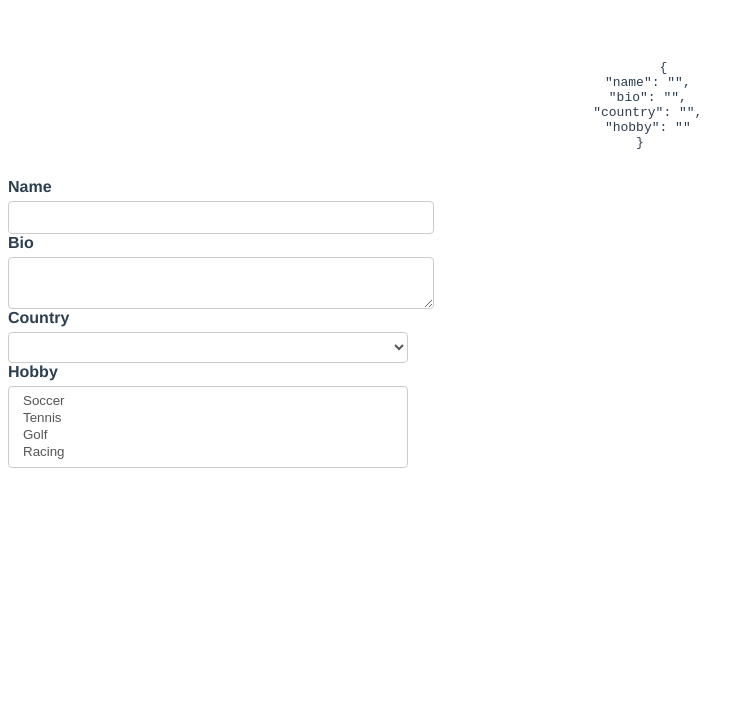
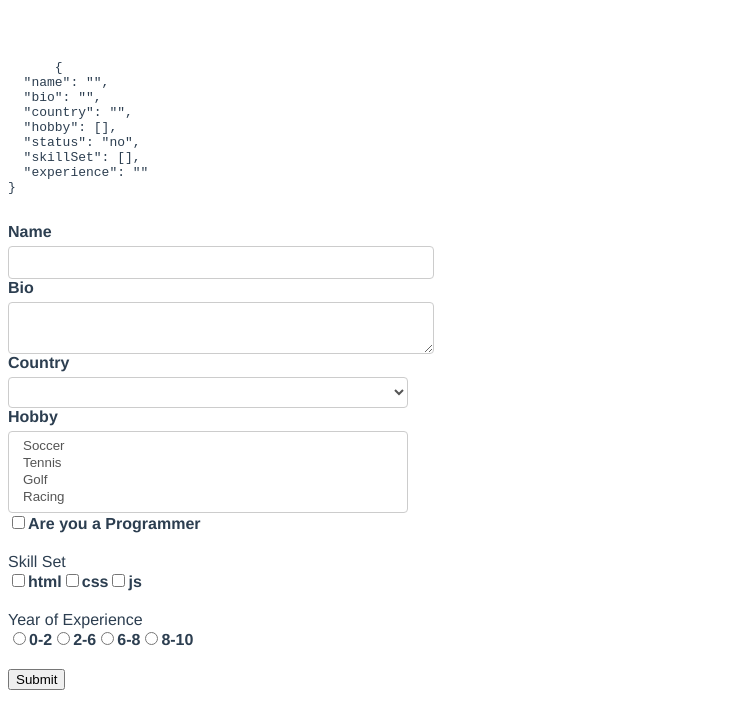
Before and after one commit to mbrianwebsite/learn-vuejs3, a Vue app in the folder hello-world/: page / in a window 1280 px wide. Shown: the top 728 px of the page, without its empty margins (0-754 px from the left). Built offline with nearby package versions, Linux system fonts and the light colour scheme.

Commit message:
FORM HANDLING 2

```diff
--- a/hello-world/src/App.vue
+++ b/hello-world/src/App.vue
@@ -6,7 +6,7 @@
       {{ JSON.stringify(formValue, null, 2) }}
     </pre>
   </div>
-  <form>
+  <form @submit="submitForm">
     <div>
       <label for="name">Name</label>
       <input type="text" id="name" v-model="formValue.name" />
@@ -17,7 +17,7 @@
     </div>
     <div>
       <label for="country">Country</label>
-      <select type="text" id="country" v-model="formValue.country">
+      <select id="country" v-model="formValue.country">
         <option value="Indonesia">Indonesia</option>
         <option value="Saudi Arabia">Saudi Arabia</option>
         <option value="United State">United State</option>
@@ -33,6 +33,52 @@
         <option value="Racing">Racing</option>
       </select>
     </div>
+    <div>
+      <input
+        type="checkbox"
+        id="status"
+        v-model="formValue.status"
+        true-value="yes"
+        false-value="no"
+      />
+      <label for="status">Are you a Programmer</label>
+    </div>
+    <div>
+      <div>Skill Set</div>
+      <input
+        type="checkbox"
+        id="html"
+        value="html"
+        v-model="formValue.skillSet"
+      />
+      <label for="html">html</label>
+      <input
+        type="checkbox"
+        id="css"
+        value="css"
+        v-model="formValue.skillSet"
+      />
+      <label for="css">css</label>
+      <input type="checkbox" id="js" value="js" v-model="formValue.skillSet" />
+      <label for="js">js</label>
+    </div>
+    <div>
+      <div>Year of Experience</div>
+      <input type="radio" id="0-2" value="0-2" v-model="formValue.experience" />
+      <label for="0-2">0-2</label>
+      <input type="radio" id="2-6" value="2-6" v-model="formValue.experience" />
+      <label for="2-6">2-6</label>
+      <input type="radio" id="6-8" value="6-8" v-model="formValue.experience" />
+      <label for="6-8">6-8</label>
+      <input
+        type="radio"
+        id="8-10"
+        value="8-10"
+        v-model="formValue.experience"
+      />
+      <label for="8-10">8-10</label>
+    </div>
+    <button>Submit</button>
   </form>
 </template>
 
@@ -47,11 +93,19 @@ export default {
         name: "",
         bio: "",
         country: "",
-        hobby: "",
+        hobby: [],
+        status: "no",
+        skillSet: [],
+        experience: "",
       },
     };
   },
-  methods: {},
+  methods: {
+    submitForm(event) {
+      event.preventDefault();
+      console.log("Form Values", this.formValue);
+    },
+  },
 };
 </script>
 
@@ -60,7 +114,7 @@ export default {
   font-family: Avenir, Helvetica, Arial, sans-serif;
   -webkit-font-smoothing: antialiased;
   -moz-osx-font-smoothing: grayscale;
-  text-align: center;
+  /* text-align: center; */
   color: #2c3e50;
   margin-top: 60px;
 }
```
